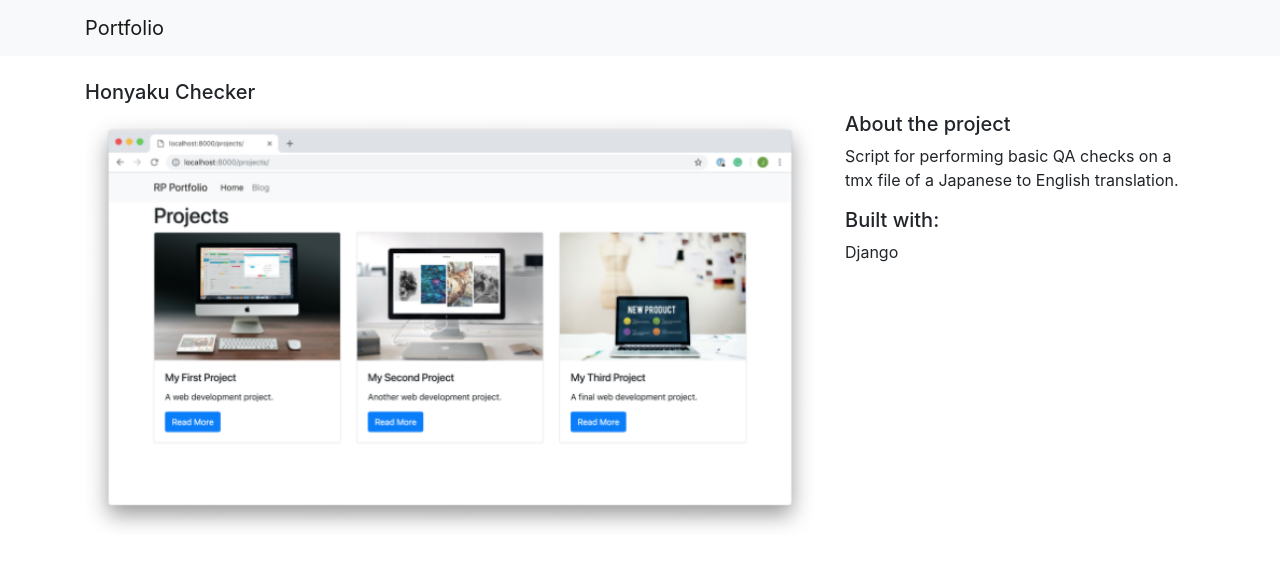
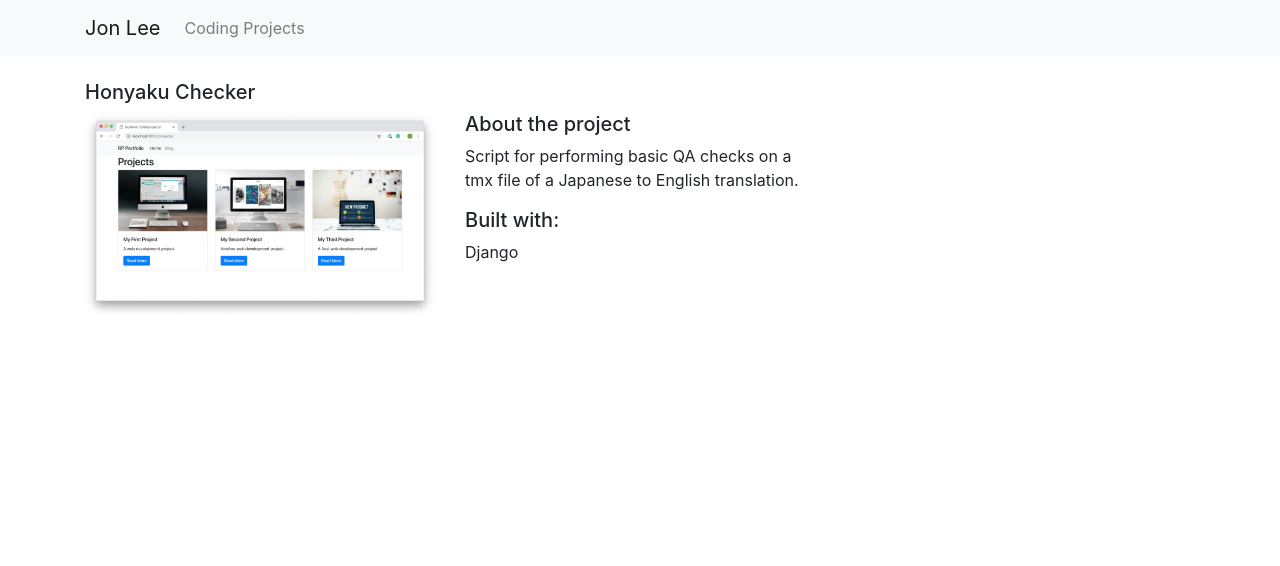
Before and after one commit to 4ka0/django_porfolio, a Django app: page /projects/1 in a window 1280 px wide. Shown: the top 566 px of the page. Run offline with Django 3.2, Linux system fonts and the light colour scheme; data comes from the database, SQL or seed files in the repository; both versions use the stored data as it was after the commit; some libraries are stand-ins or nearby versions.

Commit message:
Html update

```diff
--- a/projects/templates/projects/base.html
+++ b/projects/templates/projects/base.html
@@ -1,20 +1,30 @@
 <!DOCTYPE html>
   <html lang="en">
+
     <head>
         <meta charset="UTF-8">
         <title>Portfolio</title>
         <link rel="stylesheet" href="https://stackpath.bootstrapcdn.com/bootstrap/4.3.1/css/bootstrap.min.css" integrity="sha384-ggOyR0iXCbMQv3Xipma34MD+dH/1fQ784/j6cY/iJTQUOhcWr7x9JvoRxT2MZw1T" crossorigin="anonymous">
         <meta name="viewport" content="width=device-width, initial-scale=1.0">
     </head>
+
     <body>
 
       <nav class="navbar navbar-expand-lg navbar-light bg-light mb-4">
         <div class="container">
-        <a class="navbar-brand" href="{% url 'projects:all_projects' %}">Portfolio</a>
-        <button class="navbar-toggler" type="button" data-toggle="collapse" data-target="#navbarSupportedContent" aria-controls="navbarSupportedContent" aria-expanded="false" aria-label="Toggle navigation">
+
+          <!-- First item in navbar -->
+          <a class="navbar-brand" href="{% url 'projects:all_projects' %}">Jon Lee</a>
+          <button class="navbar-toggler" type="button" data-toggle="collapse" data-target="#navbarNavAltMarkup" aria-controls="navbarNavAltMarkup" aria-expanded="false" aria-label="Toggle navigation">
             <span class="navbar-toggler-icon"></span>
           </button>
 
+          <!-- Other items in navbar -->
+          <div class="collapse navbar-collapse" id="navbarNavAltMarkup">
+            <div class="navbar-nav">
+              <a class="nav-item nav-link" href="{% url 'projects:all_projects' %}">Coding Projects</a>
+            </div>
+          </div>
 
         </div>
       </nav>
--- a/projects/templates/projects/detail.html
+++ b/projects/templates/projects/detail.html
@@ -6,7 +6,7 @@
 
     <h5>{{ project.title }}</h5>
     <div class="row">
-        <div class="col-md-8">
+        <div class="col-md-4">
             <img src="{% static project.image %}" alt="{{ project.description }}" width="100%">
         </div>
         <div class="col-md-4">
```
Also changed, not shown: db.sqlite3. Lines whose indentation alone changed are shown as unchanged.
